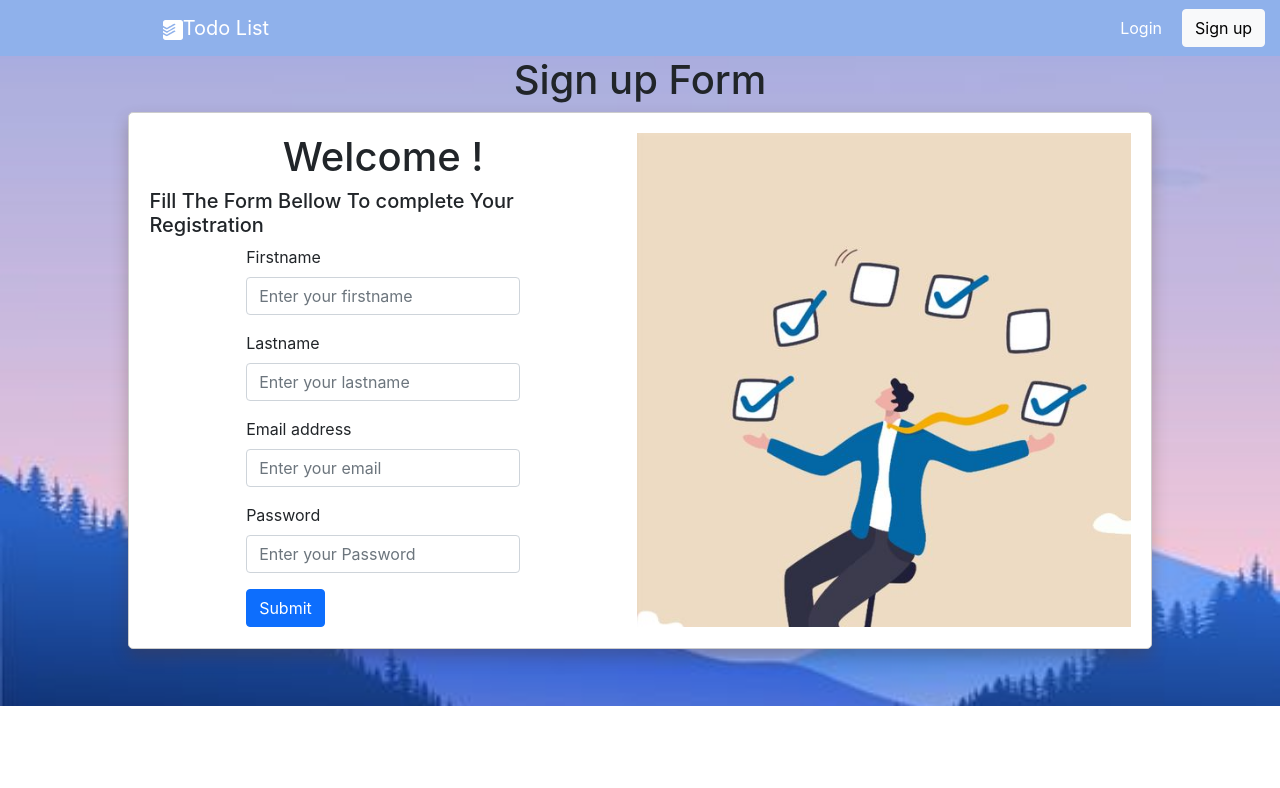
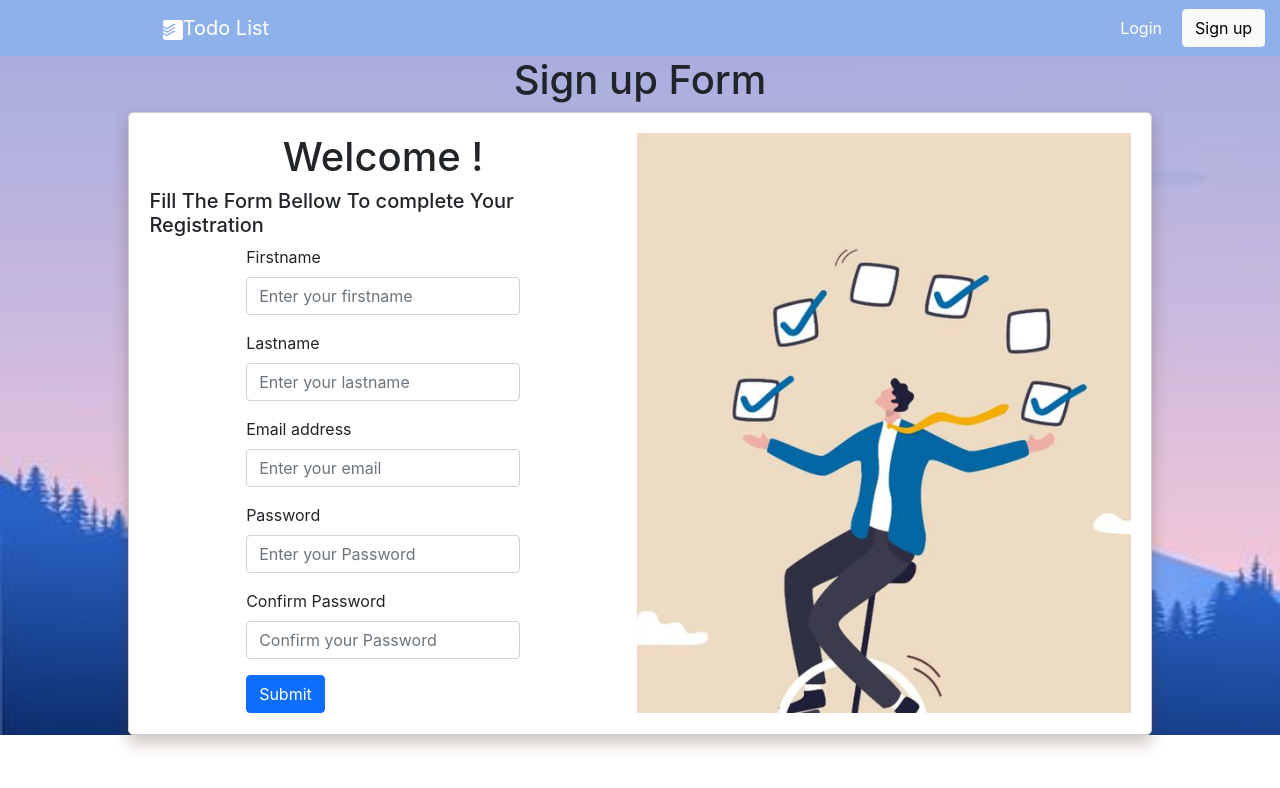
Before and after one commit to Aichabenfadhel/todo-frontend, a React (Create React App) app: page /Sign-up in a window 1280 px wide. Shown: the top 788 px of the page. Built offline with nearby package versions, Linux system fonts and the light colour scheme.

Commit message:
fix : fix the `reset` method of `signup` form

```diff
--- a/src/components/users/signUp/index.tsx
+++ b/src/components/users/signUp/index.tsx
@@ -14,17 +14,19 @@ export default function SignUpForm() {
   const [lastname, setLastName] = React.useState("");
   const [email, setEmail] = React.useState("");
   const [pwd, setPassword] = React.useState("");
+  const [isEmaillExist, setIsEmailExist] = React.useState(false);
 
   const showToastMessage = () => {
     toast.success("Registred Successfully ! Go and login Now", {
       position: toast.POSITION.TOP_CENTER,
-      autoClose: 2000,
+      autoClose: 3000,
     });
   };
 
   const {
     register,
     handleSubmit,
+    reset,
     formState: { errors },
   } = useForm({
     defaultValues: {
@@ -32,6 +34,7 @@ export default function SignUpForm() {
       lastname: "",
       email: "",
       password: "",
+      confirmPassword: "",
     },
   });
 
@@ -39,6 +42,7 @@ export default function SignUpForm() {
     showToastMessage();
 
     addUser();
+    reset();
   };
 
   async function addUser() {
@@ -50,7 +54,11 @@ export default function SignUpForm() {
           email,
           pwd,
         })
-        .then((): void => {})
+        .then((response: any): void => {
+          if (response.data.message === "User already exists!") {
+            setIsEmailExist(true);
+          }
+        })
         .catch((error) => {
           console.error(error.message);
         });
@@ -76,7 +84,7 @@ export default function SignUpForm() {
                 className="signUpForm"
                 onSubmit={handleSubmit(() => handleSubmitButton())}
               >
-                <div className="form-group">
+                <div className="form-group ">
                   <label htmlFor="firstname">Firstname </label>
                   <input
                     type="text"
@@ -185,6 +193,28 @@ export default function SignUpForm() {
                   )}
                 </div>
 
+                <div className="form-group">
+                  <label htmlFor="confirmPassword">Confirm Password</label>
+                  <input
+                    type="password"
+                    className="form-control"
+                    id="confirmPassword"
+                    placeholder="Confirm your Password"
+                    {...register("confirmPassword", {
+                      required: "Please confirm your password",
+                      validate: {
+                        matchPassword: (value) =>
+                          value === pwd || "Passwords do not match",
+                      },
+                    })}
+                  />
+                  {errors.confirmPassword?.message && (
+                    <span className="errorMessage">
+                      {errors.confirmPassword.message}
+                    </span>
+                  )}
+                </div>
+
                 <button type="submit" className="btn btn-primary">
                   Submit
                 </button>
```
